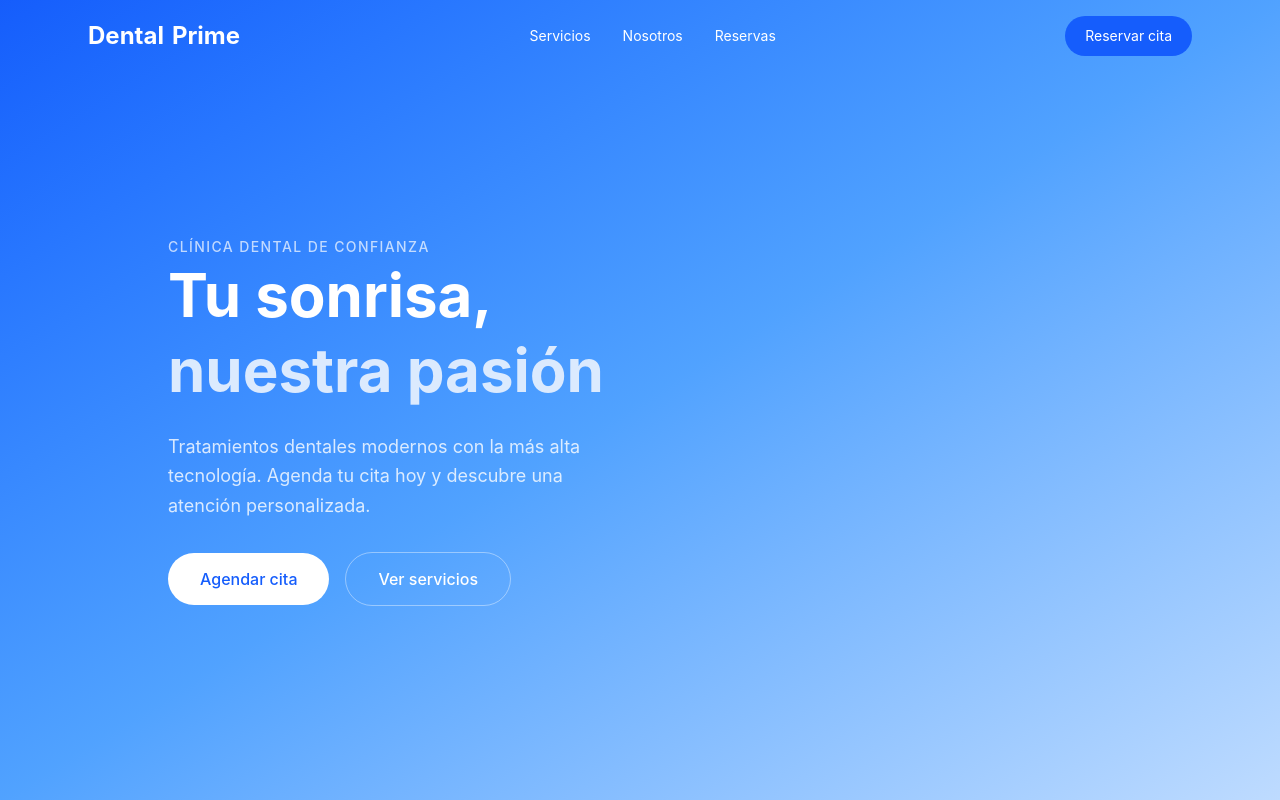
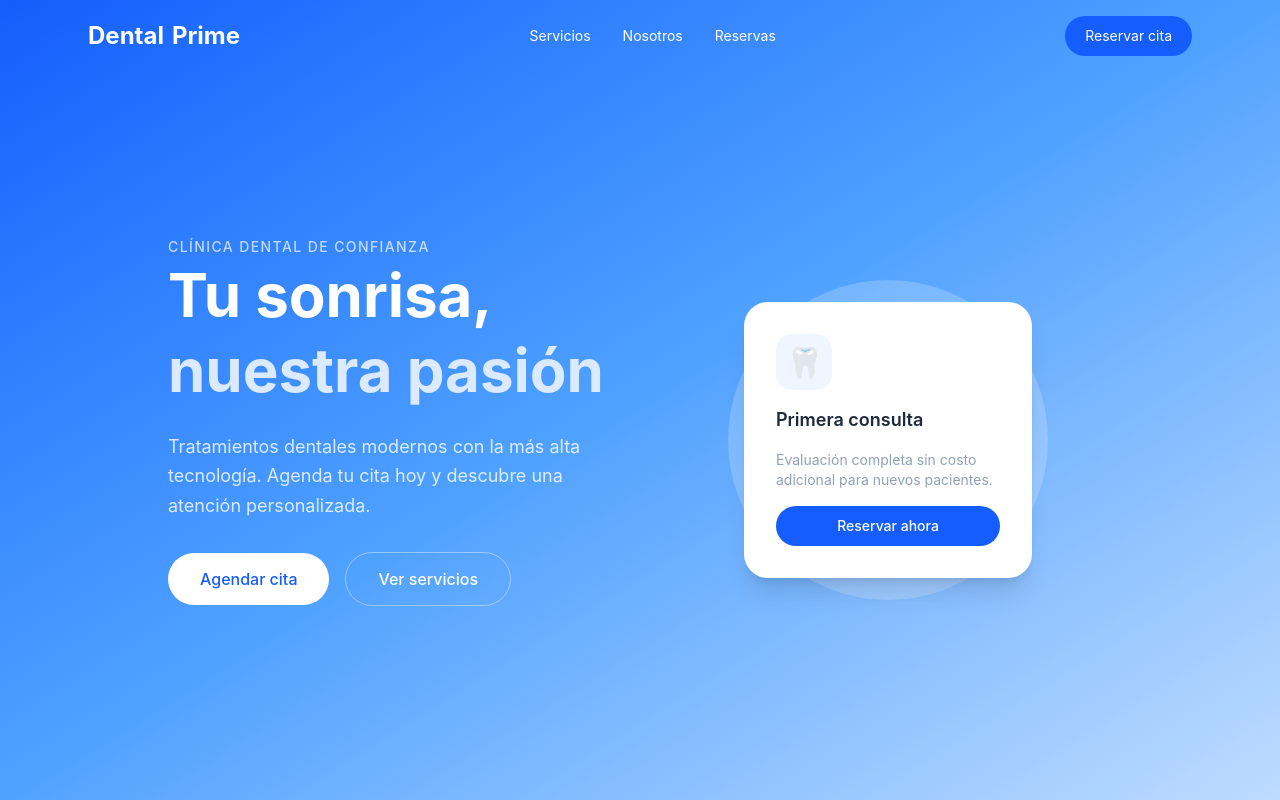
Before and after one commit to Case1490/clinica-dental, a React (Vite) app: page / in a window 1280 px wide. Shown: the top 800 px of the page. Built offline with nearby package versions, Linux system fonts and the light colour scheme; no server answers.

Commit message:
add form hero

```diff
--- a/src/components/Hero.jsx
+++ b/src/components/Hero.jsx
@@ -67,7 +67,20 @@ export default function Hero() {
           transition={{ duration: 0.6, delay: 0.3 }}
           className="relative hidden md:flex justify-center items-center"
         >
-          {/* Tarjeta igual que antes */}
+          <div className="w-80 h-80 bg-white/20 rounded-full absolute" />
+          <div className="relative bg-white rounded-3xl shadow-xl p-8 space-y-4 w-72">
+            <div className="w-14 h-14 bg-blue-50 rounded-2xl flex items-center justify-center text-3xl">
+              🦷
+            </div>
+            <p className="text-slate-800 font-semibold text-lg">Primera consulta</p>
+            <p className="text-slate-400 text-sm">Evaluación completa sin costo adicional para nuevos pacientes.</p>
+
+            <a href="#reservas"
+              className="block bg-blue-600 text-white text-center py-2.5 rounded-full text-sm font-medium hover:bg-blue-700 transition-colors"
+            >
+              Reservar ahora
+            </a>
+          </div>
         </motion.div>
 
       </div>
```
